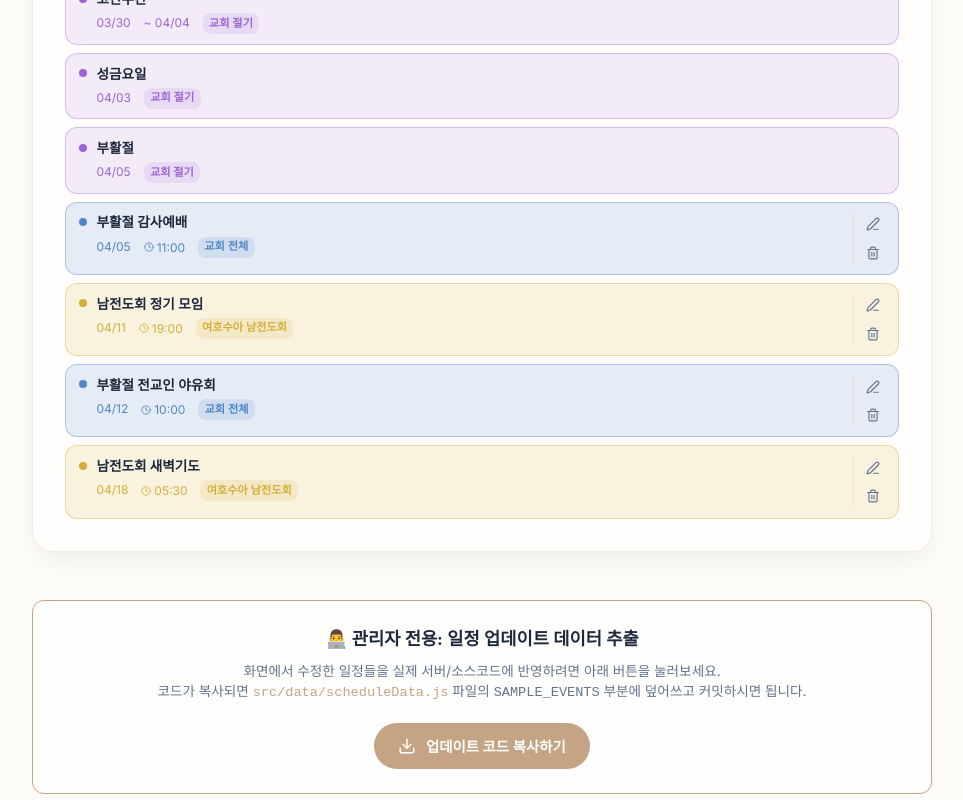
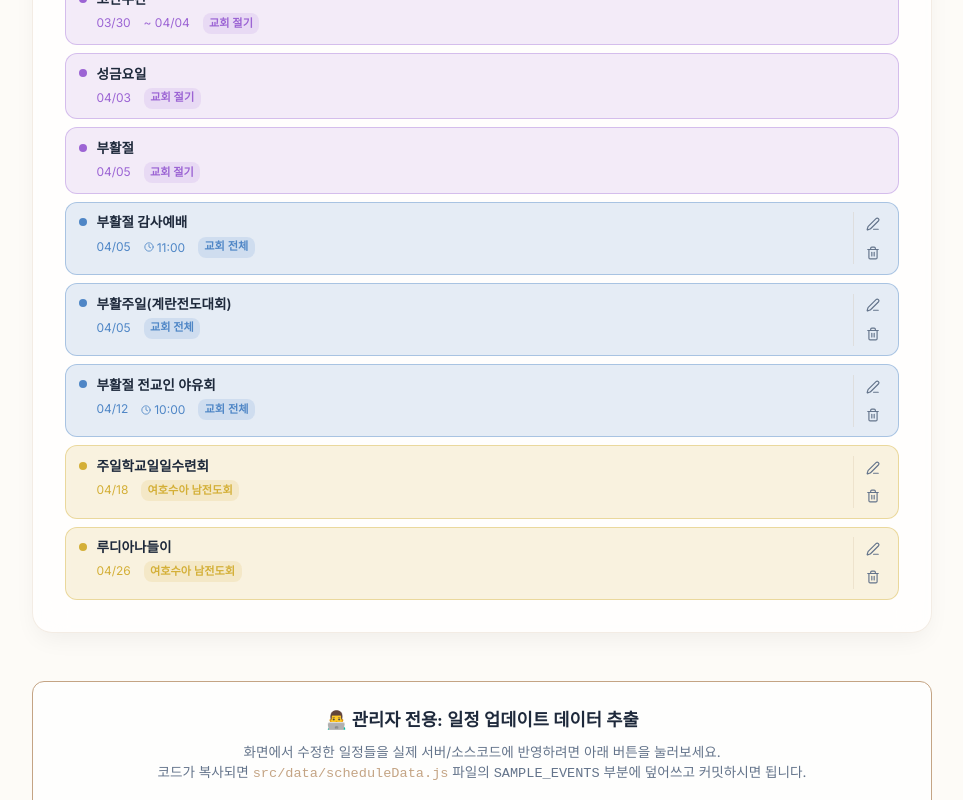
Before and after one commit to mjuy1-debug/bible-platform, a React (Vite) app in the folder bible-platform/: page /schedule in a window 1280 px wide. Shown: the part 1093-1893 px from the top of the page, without its empty margins (158-1121 px from the left). Built offline with nearby package versions, Linux system fonts and the light colour scheme.

Commit message:
update: 필리핀 선교지 방문 장기 일정 및 4월 신규 일정 반영

```diff
--- a/bible-platform/src/data/scheduleData.js
+++ b/bible-platform/src/data/scheduleData.js
@@ -73,55 +73,27 @@ export const SAMPLE_EVENTS = [
   ...HOLIDAYS_2026,
   ...LITURGY_2026,
 
-  // ─── 1월 ───
+  // ── 사용자/교회 일정 ──
   { id: 1, title: '신년감사예배', date: '2026-01-04', time: '11:00', category: 'church', description: '2026년 신년 감사예배' },
-  { id: 2, title: '남전도회 신년 모임', date: '2026-01-10', time: '19:00', category: 'joshua', description: '2026년 남전도회 활동 계획 수립' },
-  { id: 3, title: '성경통독 시작', date: '2026-01-01', time: '06:00', category: 'joshua', description: '1년 성경통독 시작일' },
-  // ─── 2월 ───
-  { id: 4, title: '남전도회 정기 모임', date: '2026-02-14', time: '19:00', category: 'joshua', description: '2월 정기 모임 및 기도회' },
-  { id: 5, title: '동계 수련회', date: '2026-02-21', time: '14:00', endDate: '2026-02-22', category: 'church', description: '교회 전체 동계 수련회' },
-  // ─── 3월 ───
-  { id: 6, title: '남전도회 정기 모임', date: '2026-03-14', time: '19:00', category: 'joshua', description: '3월 정기 모임' },
-  { id: 7, title: '삼일절 특별기도회', date: '2026-03-01', time: '06:00', category: 'church', description: '나라를 위한 특별 기도회' },
-  // ─── 4월 ───
-  { id: 8, title: '부활절 감사예배', date: '2026-04-05', time: '11:00', category: 'church', description: '부활절 특별 감사예배 및 세례식' },
-  { id: 9, title: '남전도회 정기 모임', date: '2026-04-11', time: '19:00', category: 'joshua', description: '4월 정기 모임' },
-  { id: 10, title: '부활절 전교인 야유회', date: '2026-04-12', time: '10:00', category: 'church', description: '부활절 기념 전교인 친교 행사' },
-  { id: 11, title: '남전도회 새벽기도', date: '2026-04-18', time: '05:30', category: 'joshua', description: '특별 새벽기도 주간' },
-  // ─── 5월 ───
-  { id: 12, title: '어린이 주일', date: '2026-05-03', time: '11:00', category: 'church', description: '어린이 주일 특별예배' },
-  { id: 13, title: '어버이 주일', date: '2026-05-10', time: '11:00', category: 'church', description: '어버이 주일 감사예배' },
-  { id: 14, title: '남전도회 봄 수련회', date: '2026-05-16', time: '14:00', endDate: '2026-05-17', category: 'joshua', description: '1박 2일 수련회 (기도원)' },
-  { id: 15, title: '남전도회 정기 모임', date: '2026-05-09', time: '19:00', category: 'joshua', description: '5월 정기 모임' },
-  // ─── 6월 ───
-  { id: 16, title: '남전도회 정기 모임', date: '2026-06-13', time: '19:00', category: 'joshua', description: '6월 정기 모임' },
-  { id: 17, title: '성령강림절 예배', date: '2026-05-24', time: '11:00', category: 'church', description: '성령강림절 특별예배' },
-  { id: 18, title: '현충일 기도회', date: '2026-06-06', time: '11:00', category: 'church', description: '호국영령을 위한 기도회' },
-  // ─── 7월 ───
-  { id: 19, title: '맥추감사절 예배', date: '2026-07-05', time: '11:00', category: 'church', description: '맥추감사절 특별 감사예배' },
-  { id: 20, title: '남전도회 정기 모임', date: '2026-07-11', time: '19:00', category: 'joshua', description: '7월 정기 모임' },
-  { id: 21, title: '여름 성경학교', date: '2026-07-27', time: '09:00', endDate: '2026-07-31', category: 'church', description: '여름 어린이 성경학교' },
-  // ─── 8월 ───
-  { id: 22, title: '남전도회 여름 봉사', date: '2026-08-08', time: '08:00', endDate: '2026-08-09', category: 'joshua', description: '지역사회 봉사활동' },
-  { id: 23, title: '남전도회 정기 모임', date: '2026-08-08', time: '19:00', category: 'joshua', description: '8월 정기 모임' },
-  { id: 24, title: '광복절 기도회', date: '2026-08-15', time: '11:00', category: 'church', description: '광복절 기념 기도회' },
-  // ─── 9월 ───
-  { id: 25, title: '남전도회 정기 모임', date: '2026-09-12', time: '19:00', category: 'joshua', description: '9월 정기 모임' },
-  { id: 26, title: '추석 감사예배', date: '2026-09-25', time: '11:00', category: 'church', description: '추석 감사예배' },
-  // ─── 10월 ───
-  { id: 27, title: '남전도회 가을 수련회', date: '2026-10-17', time: '14:00', endDate: '2026-10-18', category: 'joshua', description: '가을 수련회 (1박 2일)' },
-  { id: 28, title: '남전도회 정기 모임', date: '2026-10-10', time: '19:00', category: 'joshua', description: '10월 정기 모임' },
-  { id: 29, title: '종교개혁주일 예배', date: '2026-10-25', time: '11:00', category: 'church', description: '종교개혁주일 기념 예배' },
-  // ─── 11월 ───
-  { id: 30, title: '추수감사절 예배', date: '2026-11-15', time: '11:00', category: 'church', description: '추수감사절 감사예배 및 바자회' },
-  { id: 31, title: '남전도회 정기 모임', date: '2026-11-14', time: '19:00', category: 'joshua', description: '11월 정기 모임' },
-  { id: 32, title: '전교인 체육대회', date: '2026-11-08', time: '10:00', category: 'church', description: '가을 전교인 체육대회' },
-  // ─── 12월 ───
-  { id: 33, title: '대림절 시작', date: '2026-11-29', time: '11:00', category: 'church', description: '대림절 첫째 주일' },
-  { id: 34, title: '남전도회 송년 모임', date: '2026-12-12', time: '18:00', category: 'joshua', description: '남전도회 송년회 및 감사의 밤' },
-  { id: 35, title: '성탄절 예배', date: '2026-12-25', time: '11:00', category: 'church', description: '성탄 축하 예배 및 성극' },
-  { id: 36, title: '송년 감사예배', date: '2026-12-27', time: '11:00', category: 'church', description: '2026년 송년 감사예배' },
-  { id: 37, title: '송구영신예배', date: '2026-12-31', time: '23:00', category: 'church', description: '송구영신 예배' },
+  { id: 2, title: '삼일절 특별기도회', date: '2026-03-01', time: '06:00', category: 'church', description: '나라를 위한 특별 기도회' },
+  { id: 3, title: '부활절 감사예배', date: '2026-04-05', time: '11:00', category: 'church', description: '부활절 특별 감사예배 및 세례식' },
+  { id: 4, title: '부활절 전교인 야유회', date: '2026-04-12', time: '10:00', category: 'church', description: '부활절 기념 전교인 친교 행사' },
+  { id: 5, title: '어린이 주일', date: '2026-05-03', time: '11:00', category: 'church', description: '어린이 주일 특별예배' },
+  { id: 6, title: '어버이 주일', date: '2026-05-10', time: '11:00', category: 'church', description: '어버이 주일 감사예배' },
+  { id: 7, title: '맥추감사절 예배', date: '2026-07-05', time: '11:00', category: 'church', description: '맥추감사절 특별 감사예배' },
+  { id: 8, title: '추수감사절 예배', date: '2026-11-15', time: '11:00', category: 'church', description: '추수감사절 감사예배 및 바자회' },
+  { id: 9, title: '전교인 체육대회', date: '2026-11-08', time: '10:00', category: 'church', description: '가을 전교인 체육대회' },
+  { id: 10, title: '대림절 시작', date: '2026-11-29', time: '11:00', category: 'church', description: '대림절 첫째 주일' },
+  { id: 11, title: '성탄절 예배', date: '2026-12-25', time: '11:00', category: 'church', description: '성탄 축하 예배 및 성극' },
+  { id: 12, title: '송구헌신예배', date: '2026-12-31', time: '23:00', category: 'church', description: '2026년 송구헌신예배' },
+  { id: 13, title: '송구영신예배', date: '2026-12-31', time: '23:00', category: 'church', description: '송구영신 예배' },
+  { id: 14, title: '제 14차 필리핀선교지 방문', date: '2026-03-16', endDate: '2026-03-20', category: 'church', description: '제 14차 필리핀선교지 방문' },
+  { id: 15, title: '1/4분기 선교헌신예배', date: '2026-03-22', category: 'church', description: '1/4분기 선교헌신예배' },
+  { id: 16, title: '교회본당 대청소', date: '2026-03-28', category: 'church', description: '교회본당 대청소' },
+  { id: 17, title: '수양관 밭갈이', date: '2026-03-29', category: 'joshua', description: '수양관 밭갈이' },
+  { id: 18, title: '부활주일(계란전도대회)', date: '2026-04-05', category: 'church', description: '부활주일(계란전도대회)' },
+  { id: 19, title: '주일학교일일수련회', date: '2026-04-18', category: 'joshua', description: '주일학교일일수련회,차량봉사' },
+  { id: 20, title: '루디아나들이', date: '2026-04-26', category: 'joshua', description: '루디아나들이,차량봉사' },
 ];
 
 /**
```
